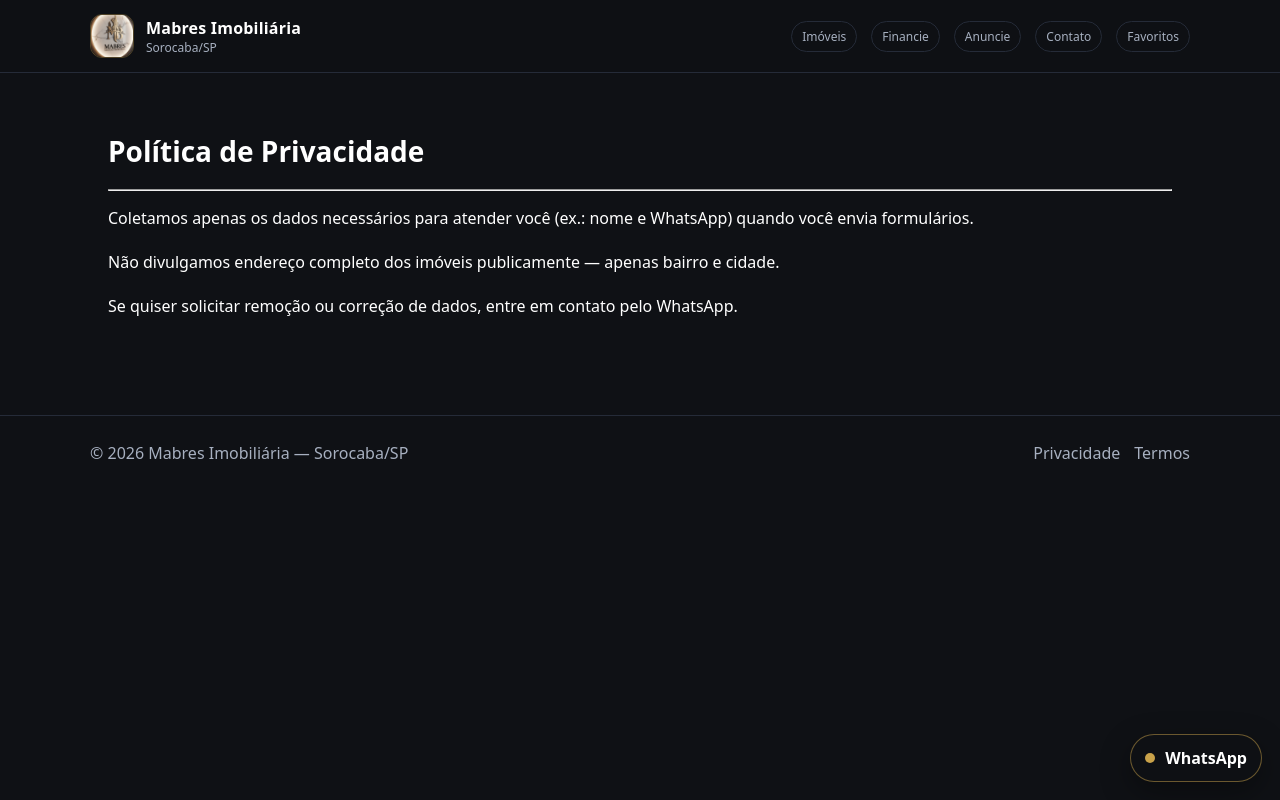
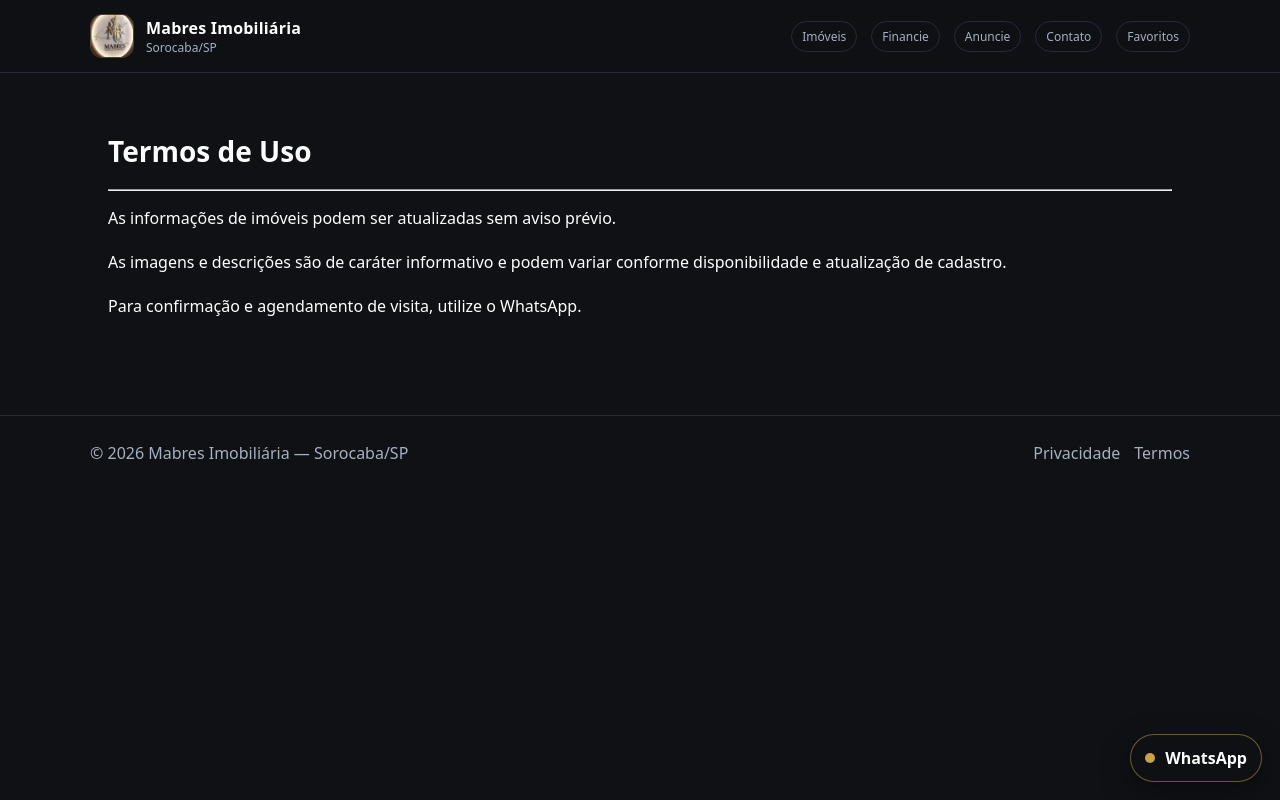
Before and after one commit to krwjf7cf8n-ai/mabresimobiliaria, a Next.js app: page /termos in a window 1280 px wide. Built offline with nearby package versions, Linux system fonts and the light colour scheme; no server answers.

Commit message:
Update page.tsx

```diff
--- a/src/app/termos/page.tsx
+++ b/src/app/termos/page.tsx
@@ -1,19 +1,16 @@
-    export default function Page() {
+export default function Page() {
   return (
     <main style={{ padding: 18 }}>
-      <h1 style={{ fontSize: 28 }}>Política de Privacidade</h1>
+      <h1 style={{ fontSize: 28 }}>Termos de Uso</h1>
 
       <hr />
 
       <p style={{ whiteSpace: "pre-wrap" }}>
-        Coletamos apenas os dados necessários para atender você
-        (ex.: nome e WhatsApp) quando você envia formulários.
+        As informações de imóveis podem ser atualizadas sem aviso prévio.
         {"\n\n"}
-        Não divulgamos endereço completo dos imóveis publicamente —
-        apenas bairro e cidade.
+        As imagens e descrições são de caráter informativo e podem variar conforme disponibilidade e atualização de cadastro.
         {"\n\n"}
-        Se quiser solicitar remoção ou correção de dados,
-        entre em contato pelo WhatsApp.
+        Para confirmação e agendamento de visita, utilize o WhatsApp.
       </p>
     </main>
   );
```
